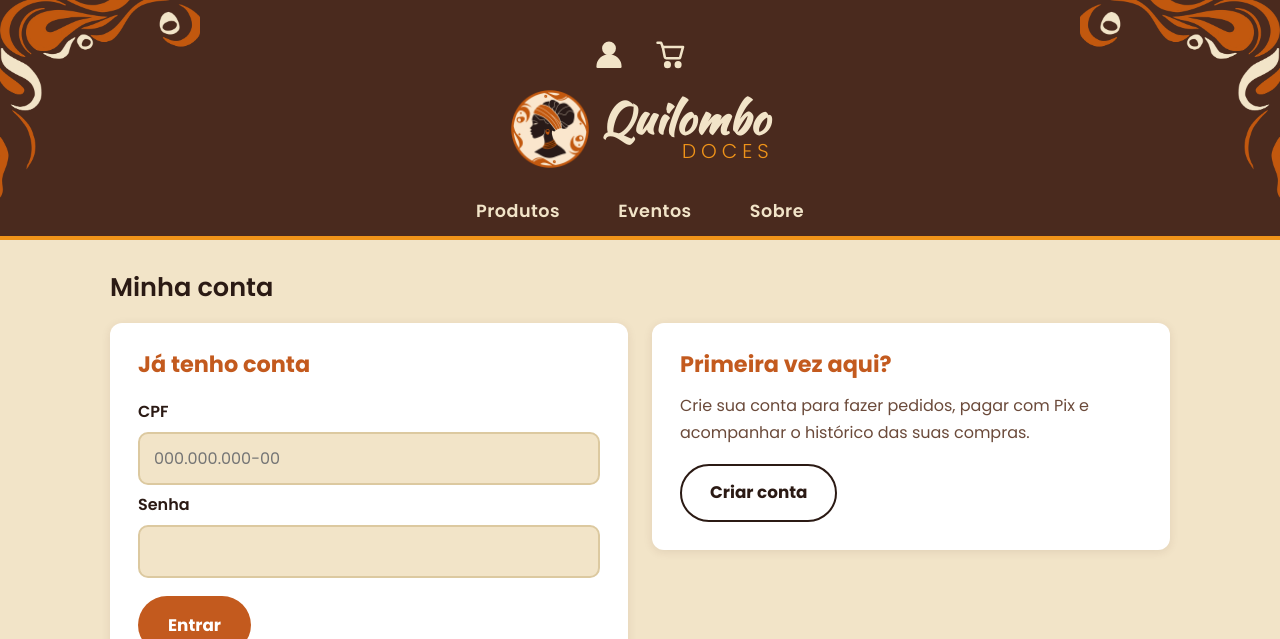
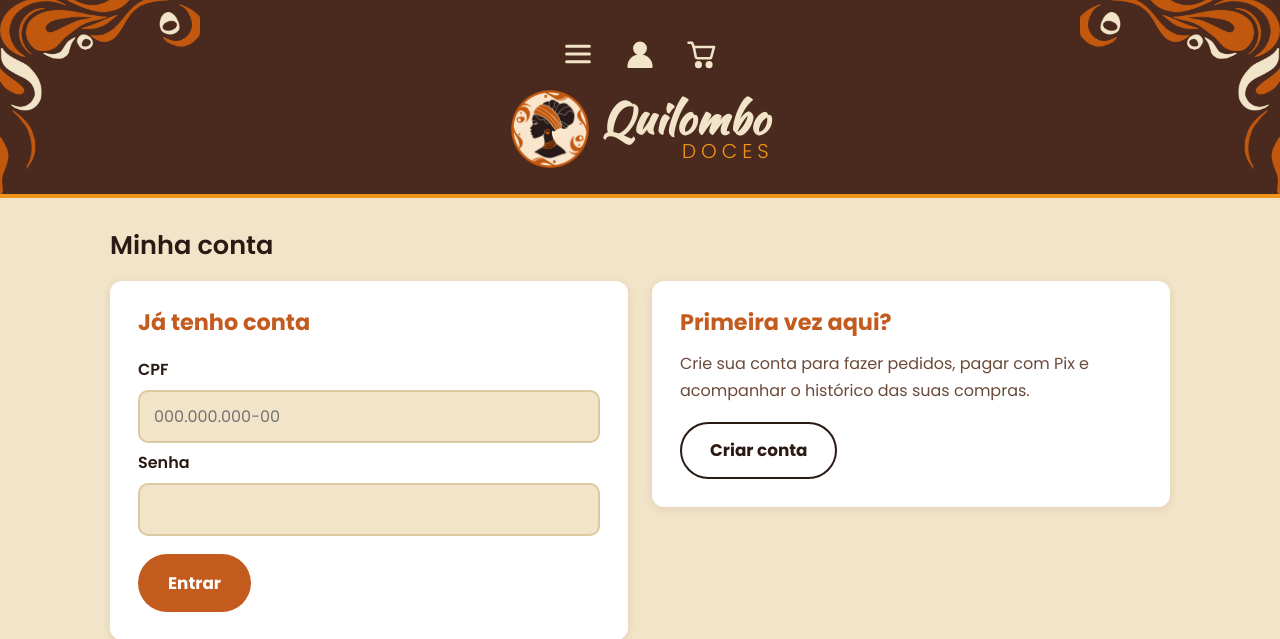
Before and after one commit to DiegoFelizardoPiovezan08/QUILOMBO.DOCES, a Flask app: page /conta in a window 1280 px wide. Shown: the top 639 px of the page. Run offline with Flask 3, Linux system fonts and the light colour scheme; data comes from the database, SQL or seed files in the repository; both versions use the stored data as it was after the commit.

Commit message:
commit 14

```diff
--- a/static/loja.css
+++ b/static/loja.css
@@ -88,13 +88,24 @@ a { text-decoration: none; }
    igual ao do administrador: logo no meio, menu em abas embaixo.
    Na loja, "Entrar" e "Carrinho" ficam no canto de cima. */
 
+/* ---------- topo ----------
+   logo no meio; no canto de cima, o menu (3 barras), a conta e o carrinho */
+
 .topo {
   position: relative;
-  overflow: hidden;          /* os ornamentos nao passam do cabecalho */
+  z-index: 10;               /* o menu aberto fica por cima do carrossel */
   background: var(--raiz);
   color: var(--areia);
-  padding: 26px 24px 0;
+  padding: 26px 24px 8px;
   border-bottom: 4px solid var(--ouro);
+}
+
+/* caixa dos ornamentos: corta os desenhos no tamanho do cabecalho */
+.topo-fundo {
+  position: absolute;
+  inset: 0;
+  overflow: hidden;
+  pointer-events: none;
 }
 
 /* ornamentos da apresentacao nos dois cantos do cabecalho */
@@ -208,25 +219,41 @@ a { text-decoration: none; }
   text-align: center;
 }
 
-/* menu em abas (Produtos, Eventos, Sobre), igual ao do administrador */
-.menu {
-  position: relative;
+/* menu das 3 barras: botao igual aos desenhos da conta e do carrinho */
+.menu-caixa { position: relative; }
+.menu-botao {
+  border: none;
+  background: none;
+  padding: 0;
+  cursor: pointer;
+}
+.menu-botao .icone { stroke-width: 2.2; }
+
+/* lista que abre embaixo do botao: Inicio, Produtos, Eventos, Sobre */
+.menu-gaveta {
+  position: absolute;
+  top: calc(100% + 8px);
+  left: 0;
+  z-index: 20;
   display: flex;
-  justify-content: center;
-  flex-wrap: wrap;
-  gap: 6px;
+  flex-direction: column;
+  min-width: 210px;
+  padding: 8px;
+  background: var(--areia);
+  border: 1px solid var(--borda);
+  border-radius: var(--raio-grande);
+  box-shadow: var(--sombra-forte);
 }
-.menu a {
-  color: var(--areia);
-  padding: 12px 26px;
-  font-size: 1.1rem;
-  border-radius: var(--raio) var(--raio) 0 0;
+.menu-gaveta[hidden] { display: none; }
+.menu-gaveta a {
+  padding: 12px 16px;
+  border-radius: var(--raio);
+  color: var(--raiz);
+  font-size: 1.05rem;
   font-weight: 600;
-  letter-spacing: 0.5px;
-  transition: background 0.2s;
 }
-.menu a:hover,
-.menu a.ativo {
+.menu-gaveta a:hover,
+.menu-gaveta a.ativo {
   background: var(--terracota);
   color: var(--branco);
 }
--- a/templates/base_loja.html
+++ b/templates/base_loja.html
@@ -12,15 +12,37 @@
 </head>
 <body>
 
-  <!-- topo: igual ao do administrador (logo no meio e menu em abas embaixo);
-       na loja, "Entrar" e "Carrinho" ficam no canto de cima -->
+  <!-- topo: logo no meio; no canto, o menu (3 barras), a conta e o carrinho -->
   <header class="topo">
-    <!-- ornamentos da apresentacao nos cantos -->
-    <img class="topo-ornamento esquerda" src="{{ url_for('static', filename='img/ornamento-bege.png') }}" alt="">
-    <img class="topo-ornamento direita" src="{{ url_for('static', filename='img/ornamento-bege.png') }}" alt="">
+    <!-- ornamentos da apresentacao nos cantos (numa caixa propria, para o menu
+         poder abrir para fora do cabecalho sem os desenhos "vazarem") -->
+    <div class="topo-fundo" aria-hidden="true">
+      <img class="topo-ornamento esquerda" src="{{ url_for('static', filename='img/ornamento-bege.png') }}" alt="">
+      <img class="topo-ornamento direita" src="{{ url_for('static', filename='img/ornamento-bege.png') }}" alt="">
+    </div>
 
-    <!-- conta do cliente e carrinho: so os desenhos (o nome aparece ao passar o mouse) -->
+    <!-- menu (3 barras), conta do cliente e carrinho: so os desenhos -->
     <div class="topo-conta">
+      <!-- menu: ao clicar abre Inicio, Produtos, Eventos e Sobre -->
+      <div class="menu-caixa">
+        <button type="button" class="icone-link menu-botao" id="menu-botao"
+                aria-label="Menu" title="Menu" aria-expanded="false" aria-controls="menu-loja">
+          <svg class="icone" viewBox="0 0 24 24" aria-hidden="true">
+            <path d="M4 6.5h16M4 12h16M4 17.5h16"/>
+          </svg>
+        </button>
+        <nav class="menu-gaveta" id="menu-loja" hidden>
+          <a href="{{ url_for('loja') }}"
+             {% if request.endpoint == 'loja' %}class="ativo"{% endif %}>Início</a>
+          <a href="{{ url_for('loja_produtos') }}"
+             {% if request.endpoint in ('loja_produtos', 'loja_produto') %}class="ativo"{% endif %}>Produtos</a>
+          <a href="{{ url_for('loja_eventos') }}"
+             {% if request.endpoint in ('loja_eventos', 'loja_evento') %}class="ativo"{% endif %}>Eventos</a>
+          <a href="{{ url_for('loja_sobre') }}"
+             {% if request.endpoint == 'loja_sobre' %}class="ativo"{% endif %}>Sobre</a>
+        </nav>
+      </div>
+
       <a class="icone-link {% if request.endpoint and request.endpoint.startswith('contas.') %}ativo{% endif %}"
          href="{{ url_for('contas.minha_conta') }}"
          aria-label="{{ 'Minha conta (' ~ cliente['nome'].split()[0] ~ ')' if cliente else 'Entrar' }}"
@@ -54,17 +76,32 @@
         </span>
       </a>
     </h1>
+  </header>
 
-    <!-- menu em abas; a classe "ativo" pinta a aba da pagina em que a pessoa esta -->
-    <nav class="menu">
-      <a href="{{ url_for('loja_produtos') }}"
-         {% if request.endpoint in ('loja_produtos', 'loja_produto') %}class="ativo"{% endif %}>Produtos</a>
-      <a href="{{ url_for('loja_eventos') }}"
-         {% if request.endpoint in ('loja_eventos', 'loja_evento') %}class="ativo"{% endif %}>Eventos</a>
-      <a href="{{ url_for('loja_sobre') }}"
-         {% if request.endpoint == 'loja_sobre' %}class="ativo"{% endif %}>Sobre</a>
-    </nav>
-  </header>
+  <!-- abre e fecha o menu das 3 barras (fecha tambem ao clicar fora ou apertar Esc) -->
+  <script>
+    (function () {
+      var botao = document.getElementById('menu-botao');
+      var menu = document.getElementById('menu-loja');
+
+      function abrir(sim) {
+        menu.hidden = !sim;
+        botao.setAttribute('aria-expanded', sim ? 'true' : 'false');
+        botao.classList.toggle('ativo', sim);
+      }
+
+      botao.addEventListener('click', function (e) {
+        e.stopPropagation();
+        abrir(menu.hidden);
+      });
+      document.addEventListener('click', function (e) {
+        if (!menu.hidden && !menu.contains(e.target)) { abrir(false); }
+      });
+      document.addEventListener('keydown', function (e) {
+        if (e.key === 'Escape') { abrir(false); }
+      });
+    })();
+  </script>
 
   <main class="conteudo">
     {% with mensagens = get_flashed_messages() %}
--- a/templates/loja_evento.html
+++ b/templates/loja_evento.html
@@ -7,7 +7,7 @@
   <p class="voltar"><a href="{{ url_for('loja_eventos') }}">&larr; Voltar aos eventos</a></p>
 
   <section class="produto">
-    <div class="produto-img">
+      <div class="produto-img foto-inteira">
       {% if evento['imagem'] %}
         <img src="{{ url_for('static', filename='uploads/' ~ evento['imagem']) }}" alt="{{ evento['nome'] }}">
       {% else %}
```
Also changed, not shown: other parts of static/loja.css (+19 -8 lines), static/estilo.css (+10 -4 lines), dados/cadastro.db, static/uploads/fba9f8f315bc4cff87f0fec9c104c2c4.jpeg (deleted).
